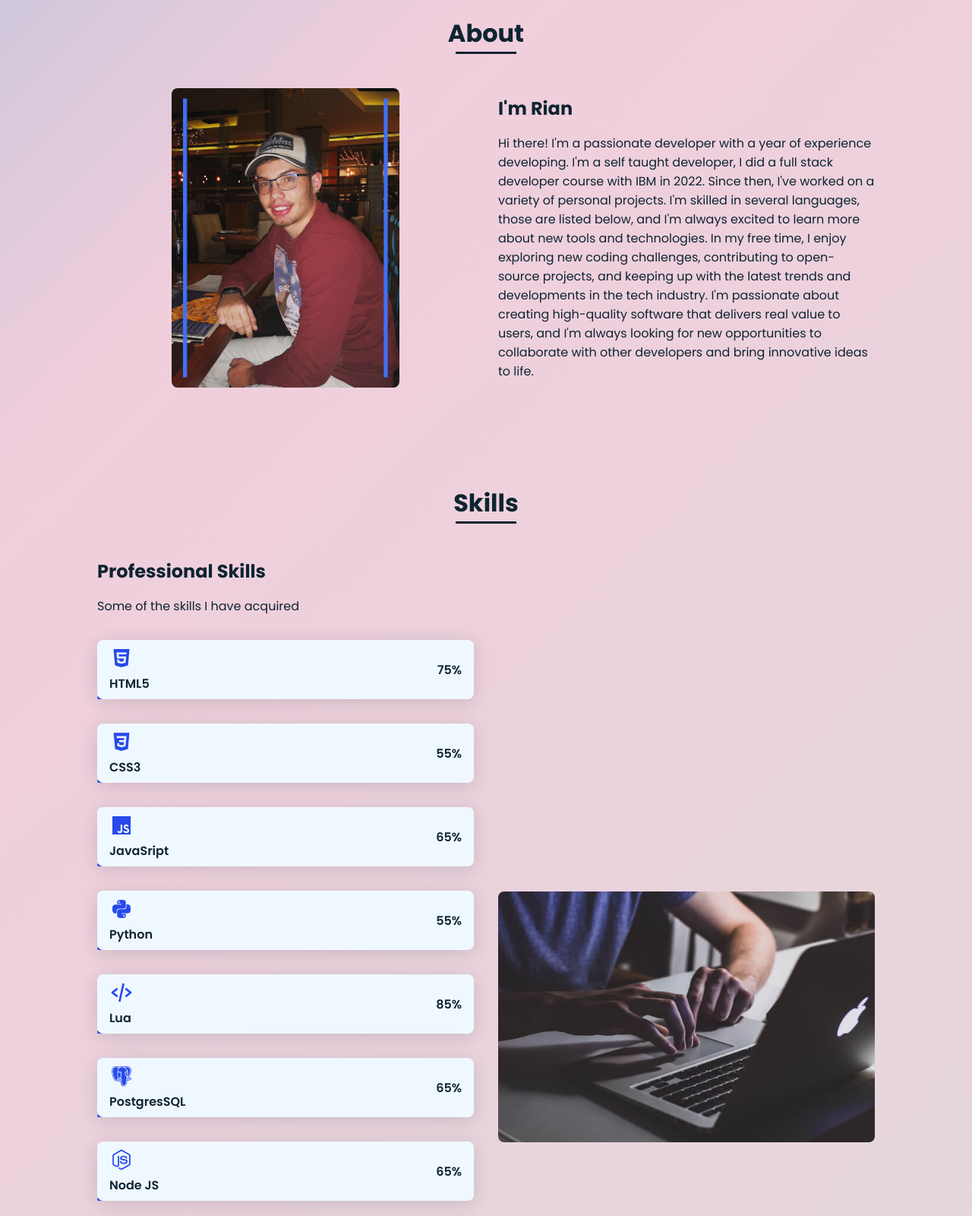
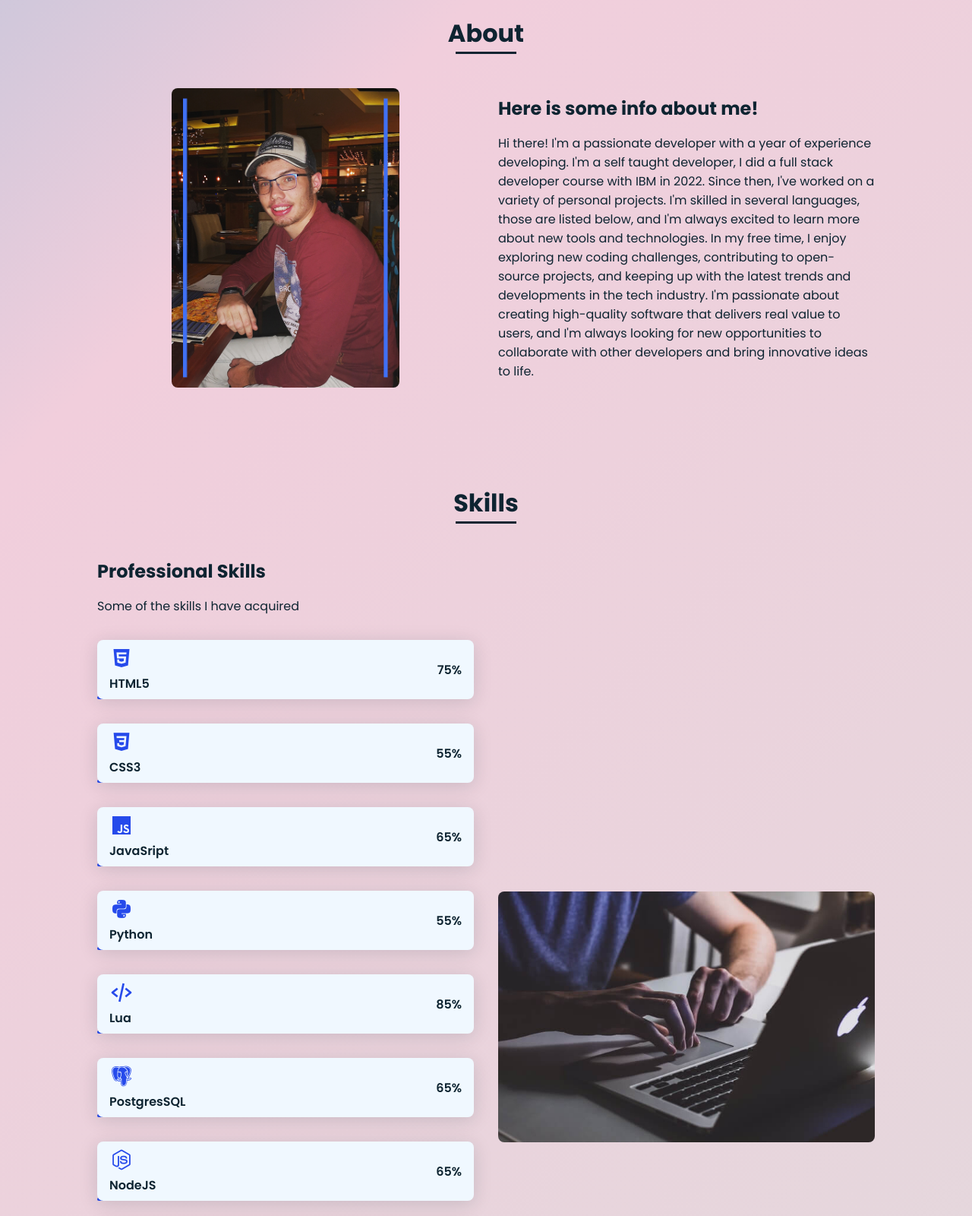
Before and after one commit to complexza/complexza.github.io, a plain HTML site: page index.html in a window 1280 px wide. Shown: the part 860-2460 px from the top of the page at 76% size. Drawn offline with nearby package versions, Linux system fonts and the light colour scheme.

Commit message:
Some wording changes

```diff
--- a/index.html
+++ b/index.html
@@ -65,7 +65,7 @@
                     </div>
 
                     <div>
-                        <h2 class="about_subtitle">I'm Rian</h2>
+                        <h2 class="about_subtitle">Here is some info about me!</h2>
                         <p class="about_text">Hi there! I'm a passionate developer with a year of experience developing.
                             I'm a self taught developer, I did a full stack developer course with IBM in 2022. Since then, I've worked on a variety of personal projects.
                             I'm skilled in several languages, those are listed below, and I'm always excited to learn more about new tools and technologies.
@@ -162,7 +162,7 @@
                         <div class="skills_data">
                             <div class="skills_names">
                                 <i class='bx bxl-nodejs skills_icon' ></i>
-                                <span class="skills_name">Node JS</span>
+                                <span class="skills_name">NodeJS</span>
                             </div>
 
                             <div>
```
